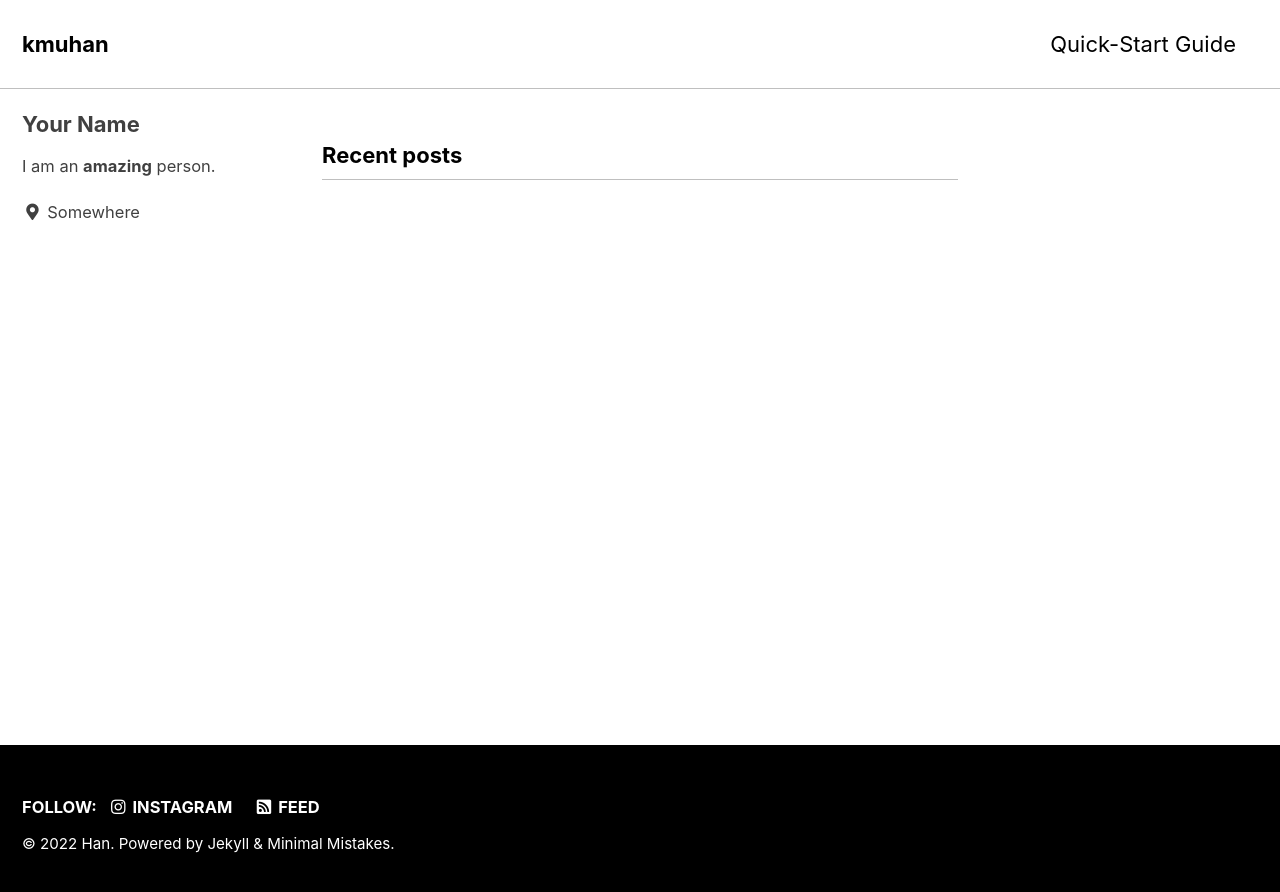
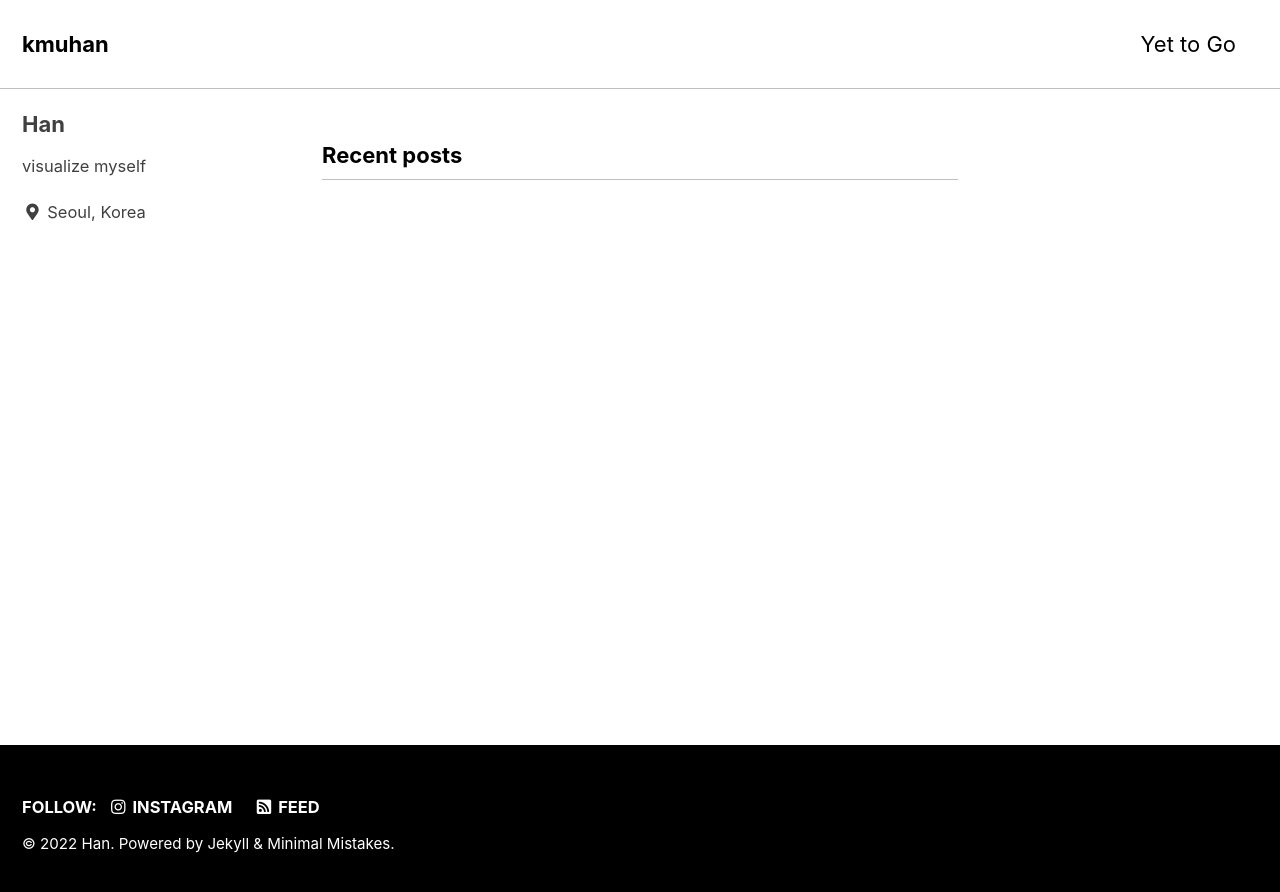
Before and after one commit to kmuhan/kmuhan.github.io, a Jekyll site: the page built from index.html, in a window 1280 px wide. Shown: the top 892 px of the page. Built offline with Jekyll 4.4.1, drawn with Linux system fonts in a browser that asks for light colours; cached includes are drawn as plain includes; the list of posts is cut into pages by our own code.

Commit message:
configyml

```diff
--- a/_config.yml
+++ b/_config.yml
@@ -104,10 +104,10 @@ analytics:
 
 # Site Author
 author:
-  name             : "Your Name"
+  name             : "Han"
   avatar           : # path of avatar image, e.g. "/assets/images/bio-photo.jpg"
-  bio              : "I am an **amazing** person."
-  location         : "Somewhere"
+  bio              : "visualize myself"
+  location         : "Seoul, Korea"
   email            :
   links:
     - label: "Email"
--- a/_data/navigation.yml
+++ b/_data/navigation.yml
@@ -1,7 +1,7 @@
 # main links
 main:
-  - title: "Quick-Start Guide"
-    url: https://mmistakes.github.io/minimal-mistakes/docs/quick-start-guide/
+  - title: "Yet to Go"
+  #  url:
   # - title: "About"
   #   url: https://mmistakes.github.io/minimal-mistakes/about/
   # - title: "Sample Posts"
```
